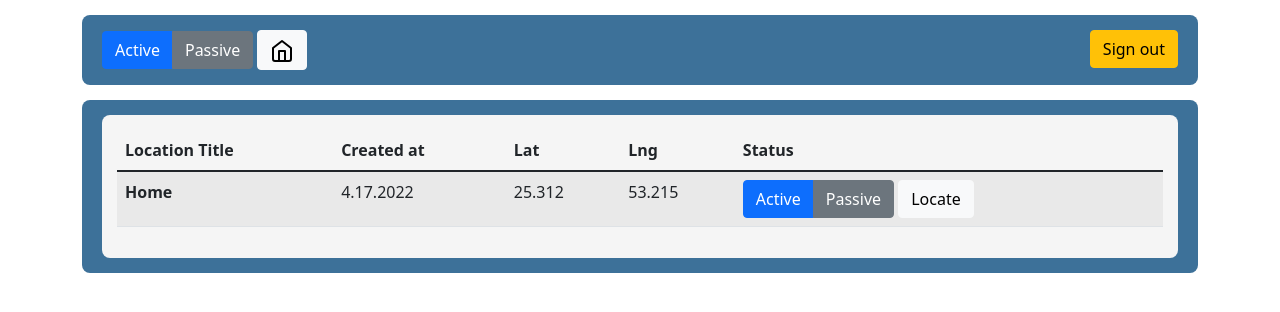
After one commit to Alireza0K/online-map, a PHP site: page /template/manage.php in a window 1280 px wide. The commit adds this page. Shown: the top 312 px of the page. Run offline with PHP 8.4, Linux system fonts and the light colour scheme; some libraries are stand-ins or nearby versions.

Commit message:
UI: add authentication page & Management page

```diff
--- a/template/home.php
+++ b/template/home.php
@@ -19,9 +19,6 @@
             <div class="search-box body-item">
                 <input type="text" placeholder="Enter you're location...">
                 <button class="btn">searching</button>
-            </div>
-            <div class="profile body-item">
-                username
             </div>
         </div>
     </div>
--- /dev/null
+++ b/template/manage.php
@@ -0,0 +1,101 @@
+<!DOCTYPE html>
+<html lang="en">
+<head>
+    <meta charset="UTF-8">
+    <meta http-equiv="X-UA-Compatible" content="IE=edge">
+    <meta name="viewport" content="width=device-width, initial-scale=1.0">
+    <title>Management</title>
+    <!-- All Style Bootstrap or anything -->
+    <link rel="icon" href="../assets/image/feather.svg">
+    <link href="https://cdn.jsdelivr.net/npm/bootstrap@5.1.3/dist/css/bootstrap.min.css" rel="stylesheet" integrity="sha384-1BmE4kWBq78iYhFldvKuhfTAU6auU8tT94WrHftjDbrCEXSU1oBoqyl2QvZ6jIW3" crossorigin="anonymous">
+
+</head>
+<style>
+    .content-left{
+        direction: ltr;
+    }
+    .content-right{
+        float: right;
+    }
+    .content-box{
+        display: inline-block;
+    }
+    .section{
+        margin: 15px 0px;
+        border-radius: 0.5rem;
+        background-color: #3d7199;
+        padding: 15px 20px;
+    }
+    .tb{
+        background-color: #f5f5f5 !important;
+        padding: 15px;
+        border-radius: 0.5rem;
+    }
+</style>
+<body>
+
+    <!-- Bootstrap container -->
+        <div class="container">
+            <!-- header -->
+            <div class="header-section  section">
+                <!-- Left content in header -->
+                <div class="content-left content-box">
+                    <div class="btn-group" role="group" aria-label="Basic example">
+                        <button type="button" class="btn btn-primary">Active</button>
+                        <button type="button" class="btn btn-secondary">Passive</button>
+                    </div>
+                    <div class="btn btn-light" ><span><img src="../assets/image/home.svg" alt=""></span></div>
+                </div>
+
+                <!-- Right content in header -->
+                <div class="content-right  content-box">
+                    <button class="btn btn-warning">Sign out</button>
+                </div>
+            </div>
+            <!-- header -->
+
+            <!-- manage -->
+            <div class="manage-section  section">
+                <!-- table box -->
+                <div class="tb">
+                    <!-- table -->
+                    <table class="table table-striped ">
+                        <thead>
+                            <tr>
+                            <th scope="col">Location Title</th>
+                            <th scope="col">Created at</th>
+                            <th scope="col">Lat</th>
+                            <th scope="col">Lng</th>
+                            <th scope="col">Status</th>
+                            </tr>
+                        </thead>
+                        <tbody>
+                            <tr>
+                            <th scope="row">Home</th>
+                            <td>4.17.2022</td>
+                            <td>25.312</td>
+                            <td>53.215</td>
+                            <td>
+                            <div class="btn-group" role="group" aria-label="Basic example">
+                                <button type="button" class="btn btn-primary">Active</button>
+                                <button type="button" class="btn btn-secondary">Passive</button>
+                            </div>
+                            <div class="btn btn-light">Locate</div>
+                            </td>
+                            </tr>
+                        </tbody>
+                    </table>
+                </div>
+            </div>
+            <!-- manage -->
+        </div>
+    <!-- Bootstrap container -->
+
+    <!-- All java script file  -->
+    <script src="https://cdn.jsdelivr.net/npm/bootstrap@5.1.3/dist/js/bootstrap.bundle.min.js" integrity="sha384-ka7Sk0Gln4gmtz2MlQnikT1wXgYsOg+OMhuP+IlRH9sENBO0LRn5q+8nbTov4+1p" crossorigin="anonymous"></script>
+    <script src="https://cdn.jsdelivr.net/npm/bootstrap@5.1.3/dist/js/bootstrap.min.js" integrity="sha384-QJHtvGhmr9XOIpI6YVutG+2QOK9T+ZnN4kzFN1RtK3zEFEIsxhlmWl5/YESvpZ13" crossorigin="anonymous"></script>
+    <script src="https://cdn.jsdelivr.net/npm/@popperjs/core@2.10.2/dist/umd/popper.min.js" integrity="sha384-7+zCNj/IqJ95wo16oMtfsKbZ9ccEh31eOz1HGyDuCQ6wgnyJNSYdrPa03rtR1zdB" crossorigin="anonymous"></script>
+    <script src="https://cdnjs.cloudflare.com/ajax/libs/jquery/3.6.0/jquery.min.js"></script>
+    <script src="//cdn.jsdelivr.net/npm/sweetalert2@11"></script>
+</body>
+</html>
```
Also changed, not shown: template/auth.php (added, +61 -0 lines), assets/image/feather.svg (added), assets/image/user.svg (added).
